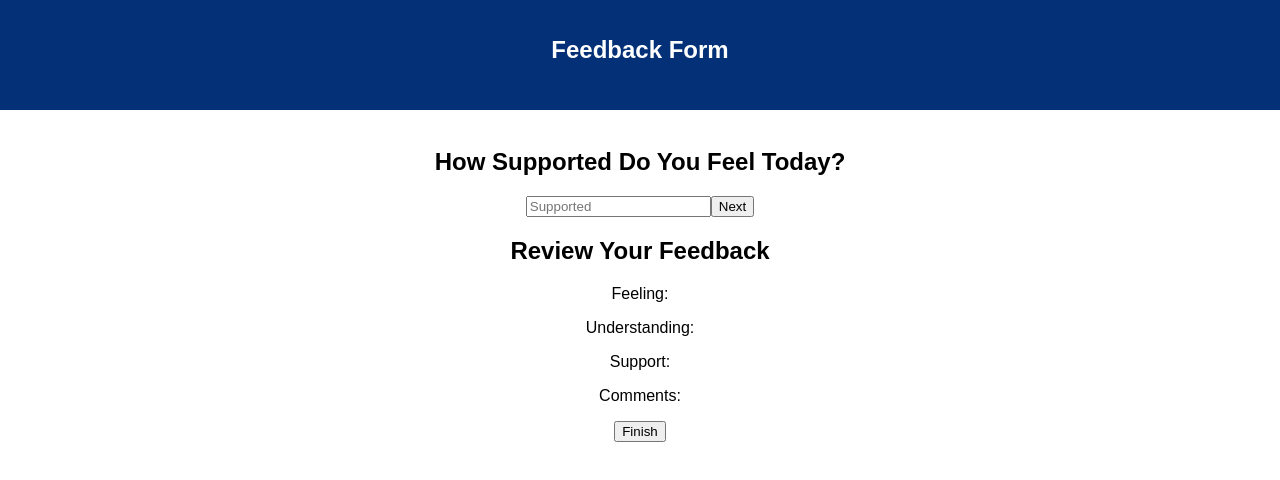
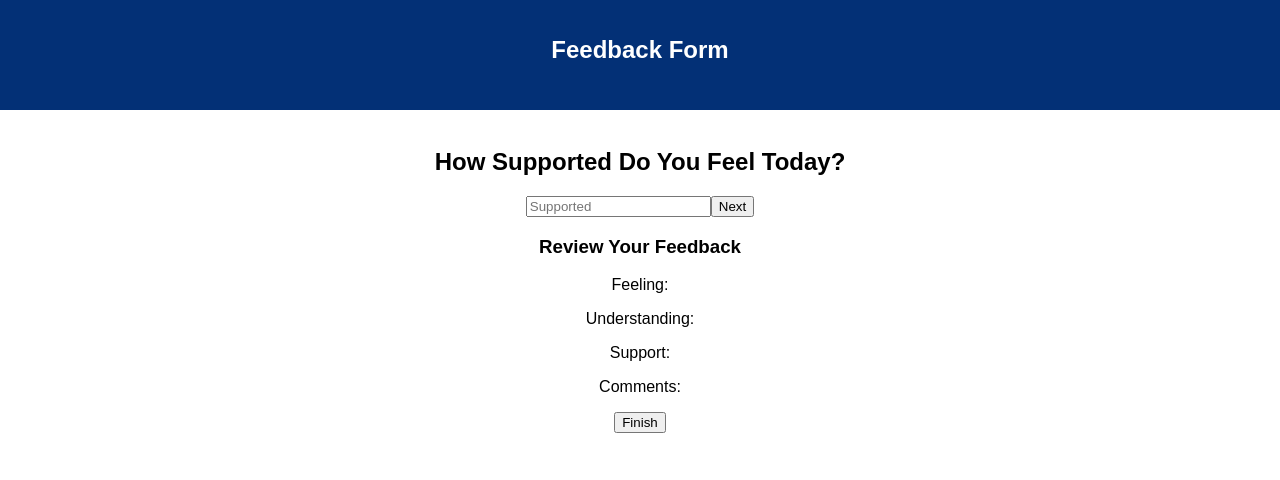
Before and after one commit to awburgard/feedback-weekend, a React (Create React App) app: page /#/supported in a window 1280 px wide. Shown: the top 480 px of the page. Built offline with nearby package versions, Linux system fonts and the light colour scheme; no server answers.

Commit message:
disables button if feedback reducer is null

```diff
--- a/src/components/Review/review.js
+++ b/src/components/Review/review.js
@@ -11,6 +11,7 @@ class Review extends Component {
         }
     }
 
+
     addReviewToDatabase = (event) => {
         addFeedback(this.props.reduxState.feedbackReducer)
             .then((response) => {
@@ -19,9 +20,12 @@ class Review extends Component {
     }
 
     render() {
+        if (this.props.reduxState.feedbackReducer == null){
+            return <button className="button is-disable" disabled>Finish</button>
+        }
         return (
             <div>
-                <h2>Review Your Feedback</h2>
+                <h3>Review Your Feedback</h3>
                 <p>Feeling: {this.props.reduxState.feedbackReducer.feeling}</p>
                 <p>Understanding: {this.props.reduxState.feedbackReducer.understanding}</p>
                 <p>Support: {this.props.reduxState.feedbackReducer.support}</p>
```
